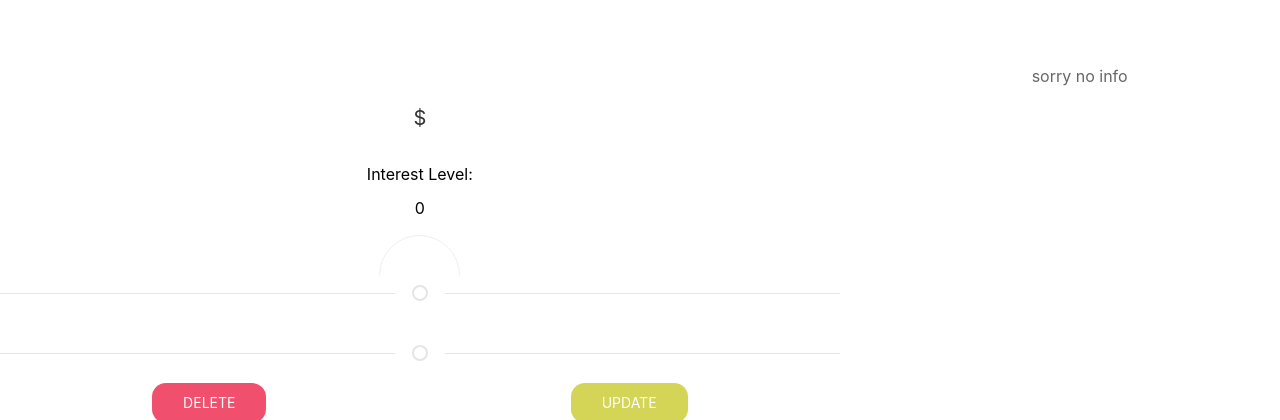
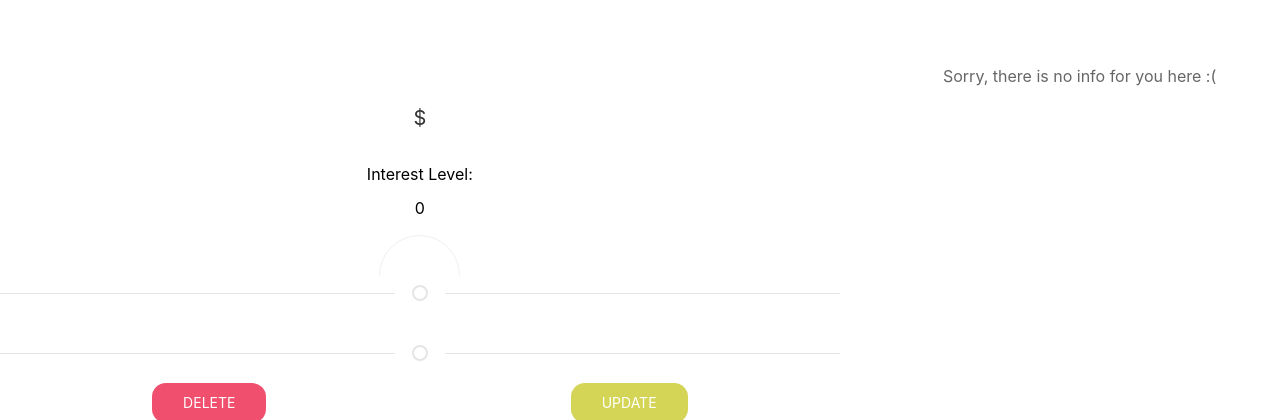
Before and after one commit to rperillo1/Job-Search-Tracker, a Django app: template main_app/templates/main_app/application_detail.html in a window 1280 px wide. Shown: the part 109-529 px from the top of the page. Run offline with Django 3.2, Linux system fonts and the light colour scheme; the template is opened without the code that fills it, so the values that code supplies are empty; some libraries are stand-ins or nearby versions.

Commit message:
change some of those words so they better now??

```diff
--- a/main_app/templates/main_app/application_detail.html
+++ b/main_app/templates/main_app/application_detail.html
@@ -121,7 +121,7 @@
         </div>
         <div id="app" class="uk-width-1-3@m label-none app-detail center">
             <section v-if="errored">
-                <p>sorry no info</p>
+                <p>Sorry, there is no info for you here :(</p>
             </section>
             <section v-else>
                 <div v-if="loading">
@@ -145,7 +145,7 @@
 
                     <table class="uk-table uk-table-hover uk-table-striped">
                         <caption class="center">
-                            <h2>More jobs from GitHub:</h2>
+                            <h2 class="center">Explore more job opportunities from Github:</h2>
                         </caption>
                         <thead>
                             <tr>
```
